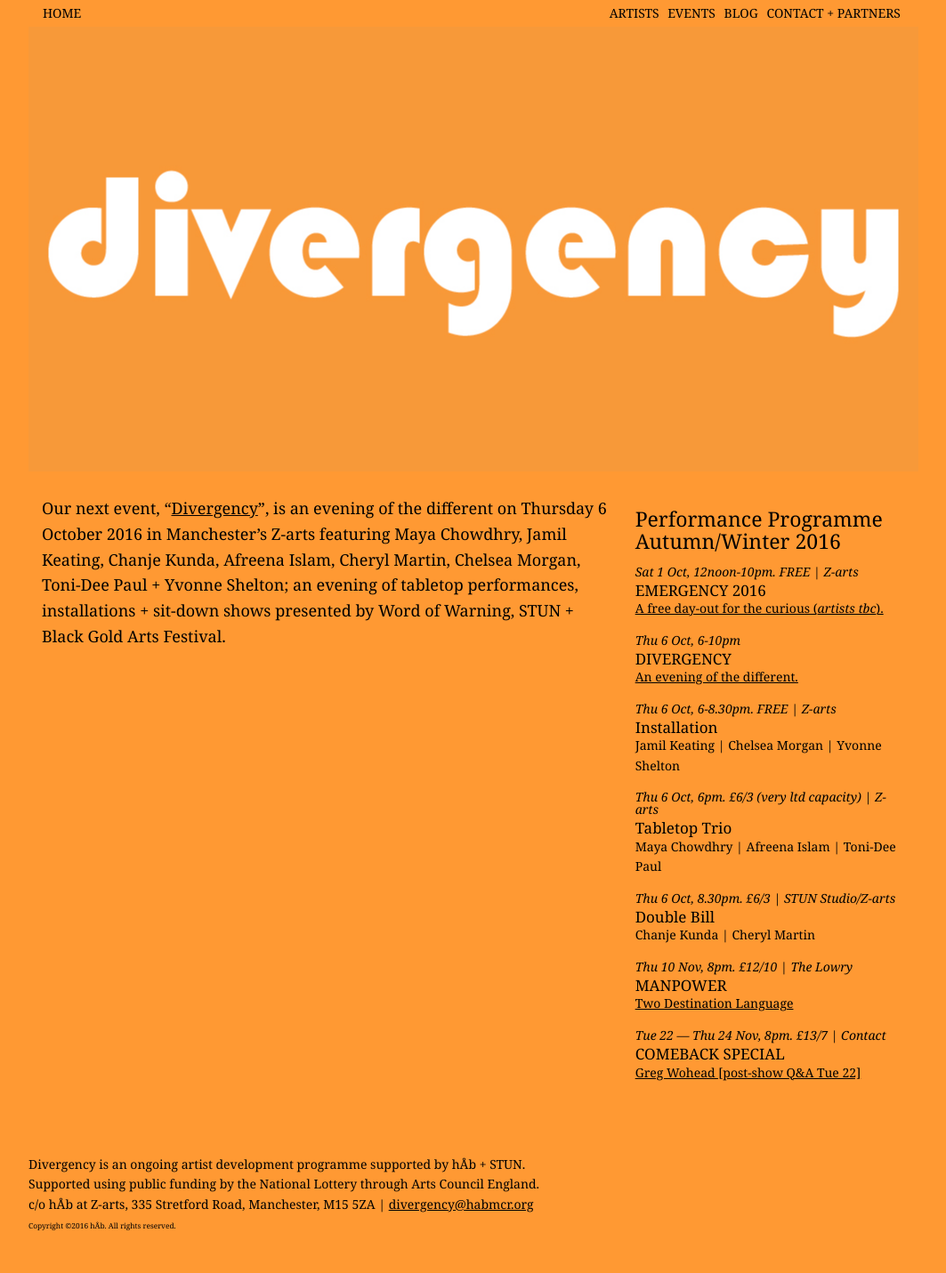
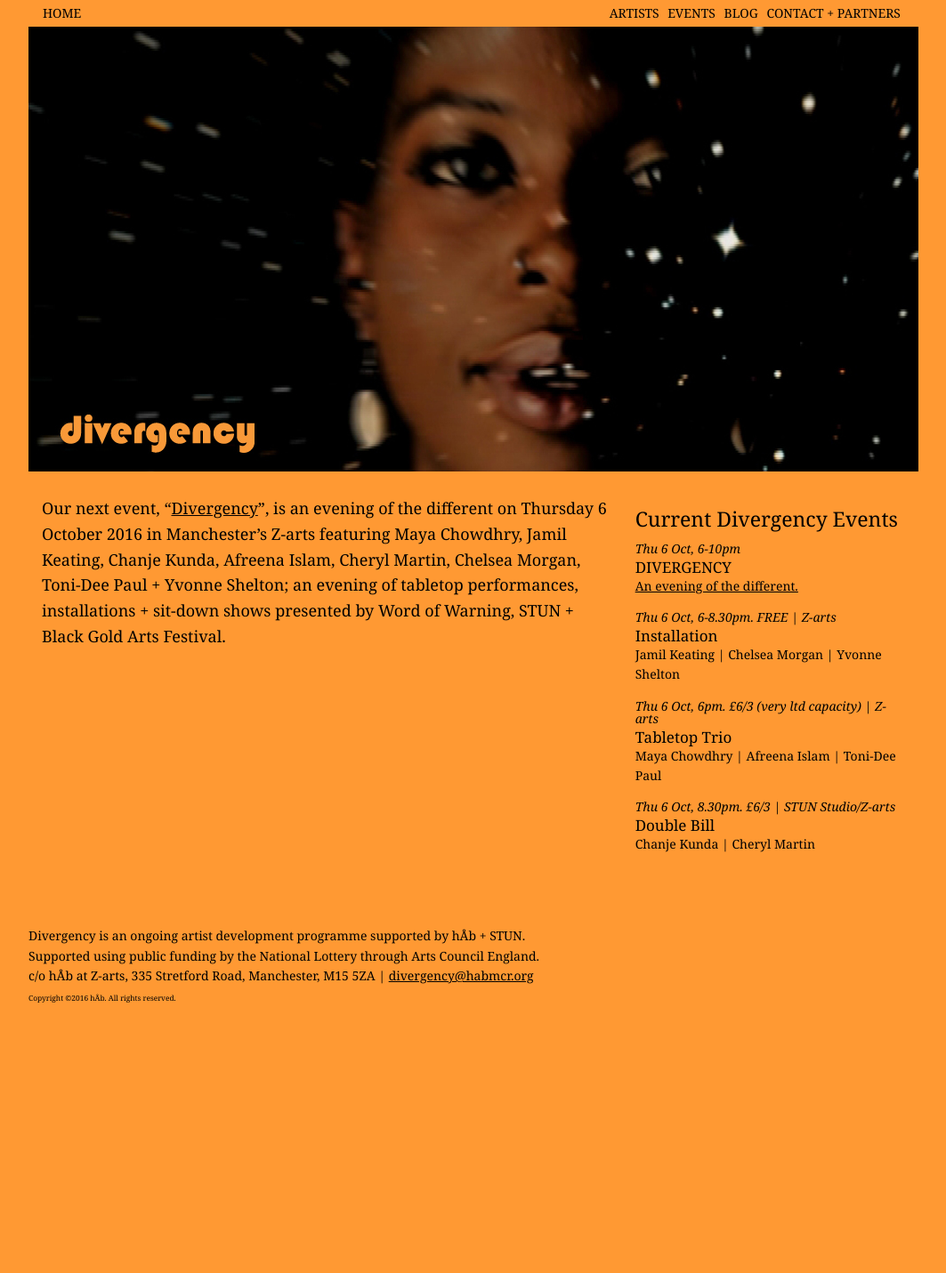
Before and after one commit to divergencymcr/divergencymcr.github.io, a Jekyll site: the page built from current/event/index.md, in a window 1280 px wide. Shown: the whole page at 89% size, without its empty margins (108-1171 px from the left). Built offline with Jekyll 4.4.1, drawn with Linux system fonts in a browser that asks for light colours; after the commit the page ends 1175 px from its top, so only the background shows below that.

Commit message:
event layout tweak

```diff
--- a/_layouts/event.html
+++ b/_layouts/event.html
@@ -1,20 +1,15 @@
 ---
 layout: base
 
-season: "Performance Programme Autumn/Winter 2016"
-bodyclass: aw2016
-sectionroot: 'current/2016-autumnwinter'
+season: "Current Divergency Events"
+bodyclass: ev
+sectionroot: 'current/event'
 
 events:
-    -   label: "Emergency 2016"
-        date: "Sat 1 Oct, 12noon-10pm. FREE"
-        venue: "| Z-arts"
-        artists:
-            - name: "<a href='/current/2016-emergency'>A free day-out for the curious (<i>artists tbc</i>).</a>"
     -   label: "Divergency"
         date: "Thu 6 Oct, 6-10pm"
         artists:
-            - name: "<a href='/current/2016-divergency'>An evening of the different.</a>"
+            - {folder: Divergency, name: "An evening of the different."}
     -   label: "I<span style='text-transform:lowercase'>nstallation</span>"
         date: "Thu 6 Oct, 6-8.30pm. FREE"
         venue: "| Z-arts"
@@ -30,16 +25,6 @@ events:
         venue: "| STUN Studio/Z-arts"
         artists:
             - name: "Chanje Kunda | Cheryl Martin"
-    -   label: "Manpower"
-        date: "Thu 10 Nov, 8pm. £12/10"
-        venue: "| The Lowry"
-        artists:
-            - {folder: 2destlang, name: "Two Destination Language"}
-    -   label: "Comeback Special"
-        date: "Tue 22 — Thu 24 Nov, 8pm. £13/7"
-        venue: "| Contact"
-        artists:
-            - {folder: wohead, name: "Greg Wohead [post-show Q&A Tue 22]"}
 
 ---
 
```
